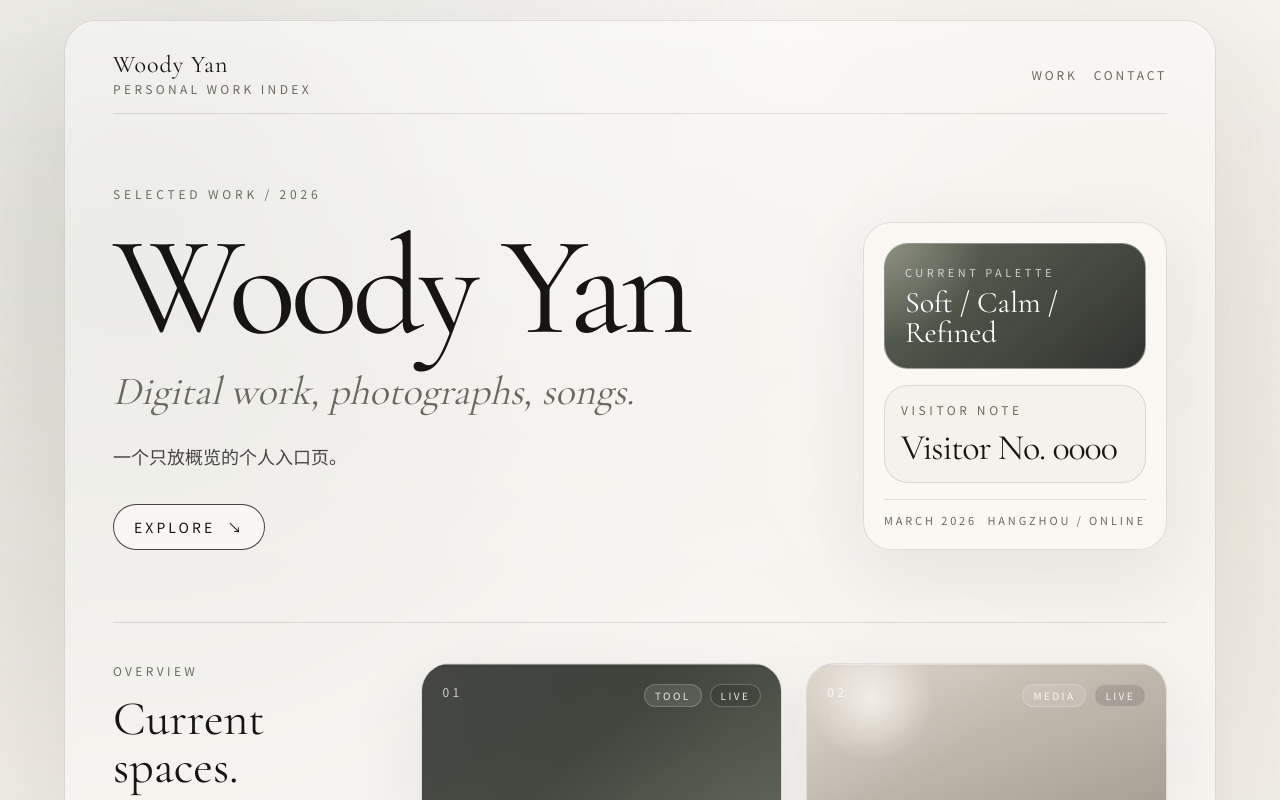
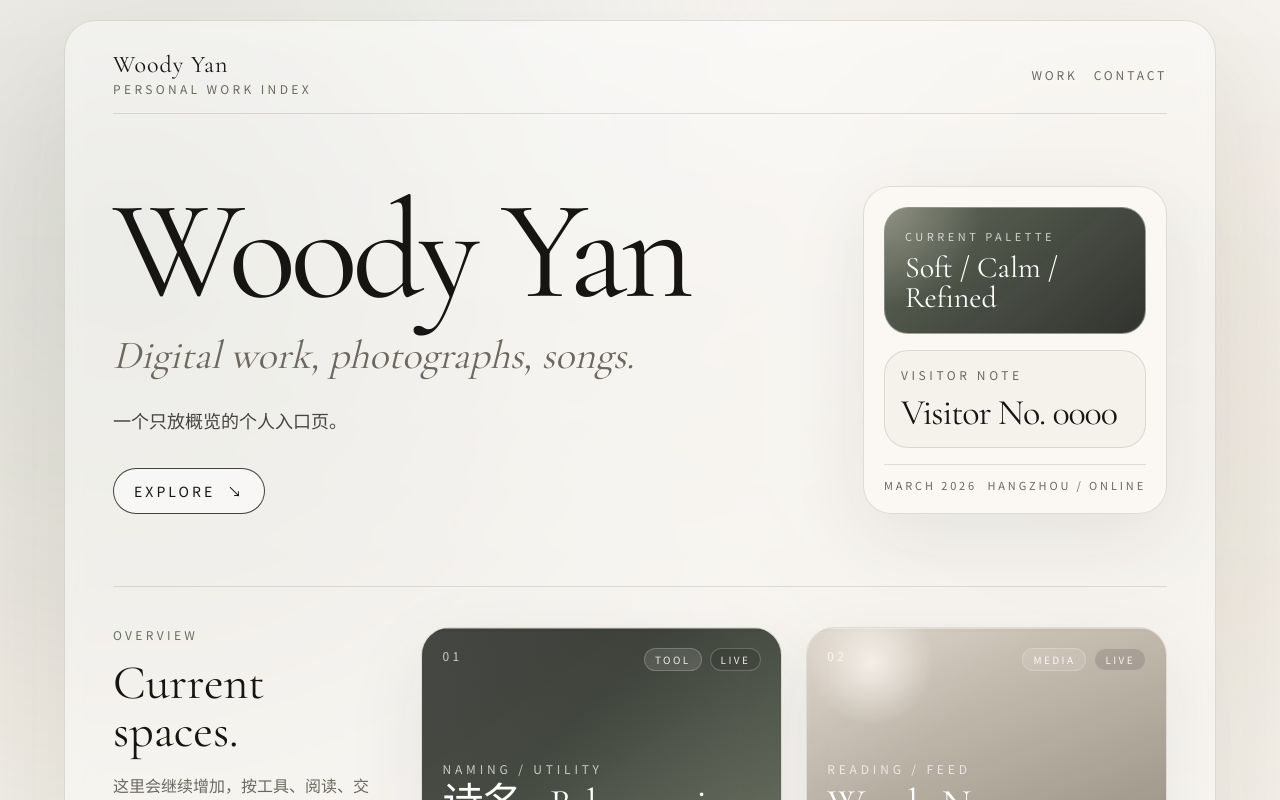
Before and after one commit to woodyyan/woodyyan, a Next.js app: page / in a window 1280 px wide. Shown: the top 800 px of the page. Built offline with nearby package versions, Linux system fonts and the light colour scheme; no server answers; the database is empty.

Commit message:
refactor: simplify hero heading

```diff
--- a/src/components/hero.tsx
+++ b/src/components/hero.tsx
@@ -11,10 +11,6 @@ export function Hero({ content }: HeroProps) {
   return (
     <section className="grid gap-8 py-12 lg:grid-cols-[minmax(0,1.7fr)_minmax(290px,0.72fr)] lg:items-end lg:py-18">
       <div className="space-y-6">
-        <p className="text-xs uppercase tracking-[0.32em] text-[var(--accent)]">
-          {content.eyebrow}
-        </p>
-
         <div className="space-y-4">
           <h1 className="font-display text-[clamp(4.5rem,11vw,9rem)] leading-[0.88] tracking-[-0.04em] text-balance">
             {content.title}
--- a/src/content/site-content.ts
+++ b/src/content/site-content.ts
@@ -16,7 +16,6 @@ export type SectionItem = {
 };
 
 export const heroContent = {
-  eyebrow: "Selected work / 2026",
   title: "Woody Yan",
   subtitle: "Digital work, photographs, songs.",
   description: ["一个只放概览的个人入口页。"],
```
